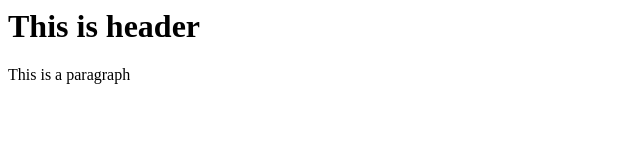
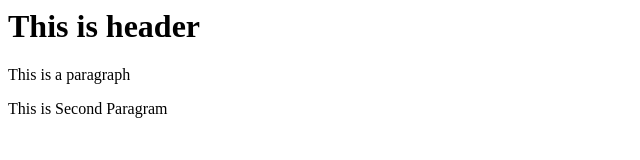
Before and after one commit to ptskatti/git-test, a plain HTML site: page index.html in a window 1280 px wide. Shown: the whole page, without its empty margins (0-640 px from the left). Drawn offline with Linux system fonts and the light colour scheme.

Commit message:
Third Commit

```diff
--- a/index.html
+++ b/index.html
@@ -3,6 +3,7 @@
         <body>
                 <h1>This is header</h1>
                 <p> This is a paragraph</p>
+                <p> This is Second Paragram</p>
         </body>
     </head>
 </html>
```
